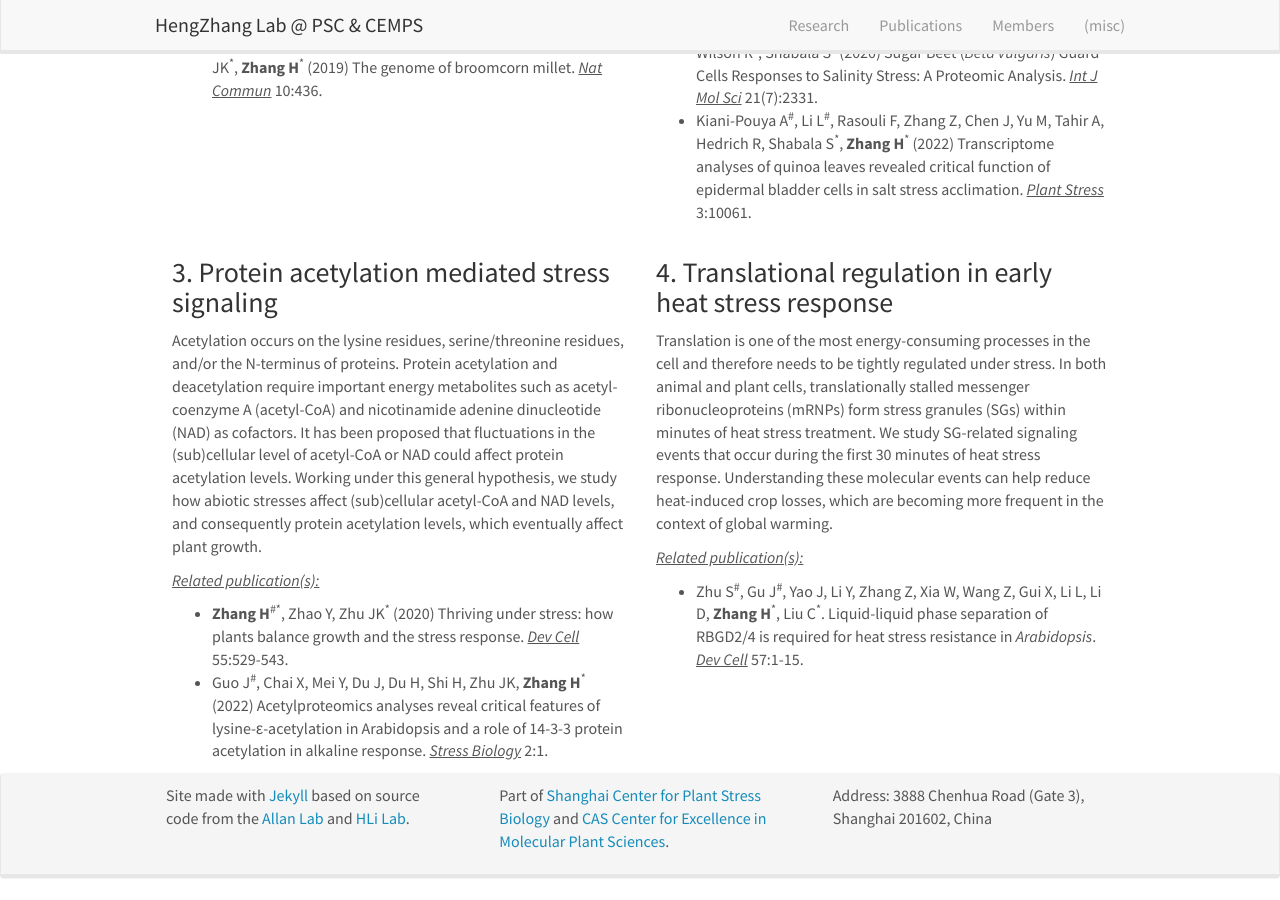
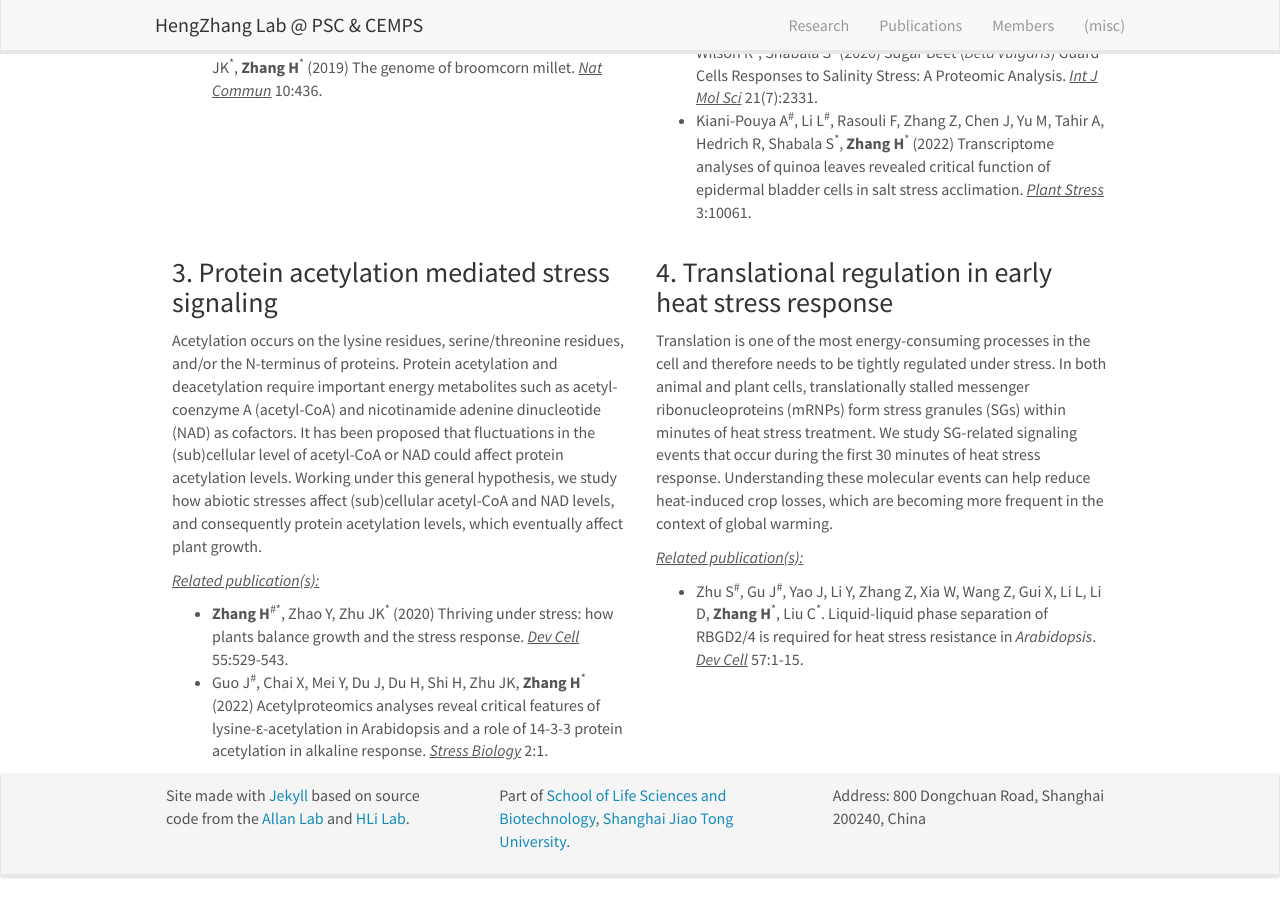
Before and after one commit to hengzhanglab/hengzhanglab.github.io, a Jekyll site: the page built from _pages/home.md, in a window 1280 px wide and 900 px high, scrolled down 806 px. Built offline with Jekyll 4.4.1, drawn with Linux system fonts in a browser that asks for light colours.

Commit message:
Update footer.html

```diff
--- a/_includes/footer.html
+++ b/_includes/footer.html
@@ -9,10 +9,10 @@
 		  </p>
 		</div>
 		<div class="col-sm-4">
-		  <p>Part of <a href="https://www.psc.ac.cn/enindex.asp">Shanghai Center for Plant Stress Biology</a> and <a href="http://english.sippe.cas.cn/">CAS Center for Excellence in Molecular Plant Sciences</a>.</p>
+		  <p>Part of <a href="https://life.sjtu.edu.cn">School of Life Sciences and Biotechnology</a>, <a href="https://www.sjtu.edu.cn">Shanghai Jiao Tong University</a>.</p>
 		</div>
 		<div class="col-sm-4">
-		  <p>Address: 3888 Chenhua Road (Gate 3), Shanghai 201602, China</p>
+		  <p>Address: 800 Dongchuan Road, Shanghai 200240, China</p>
 		</div>
 	  </div>
 	</div>
```
